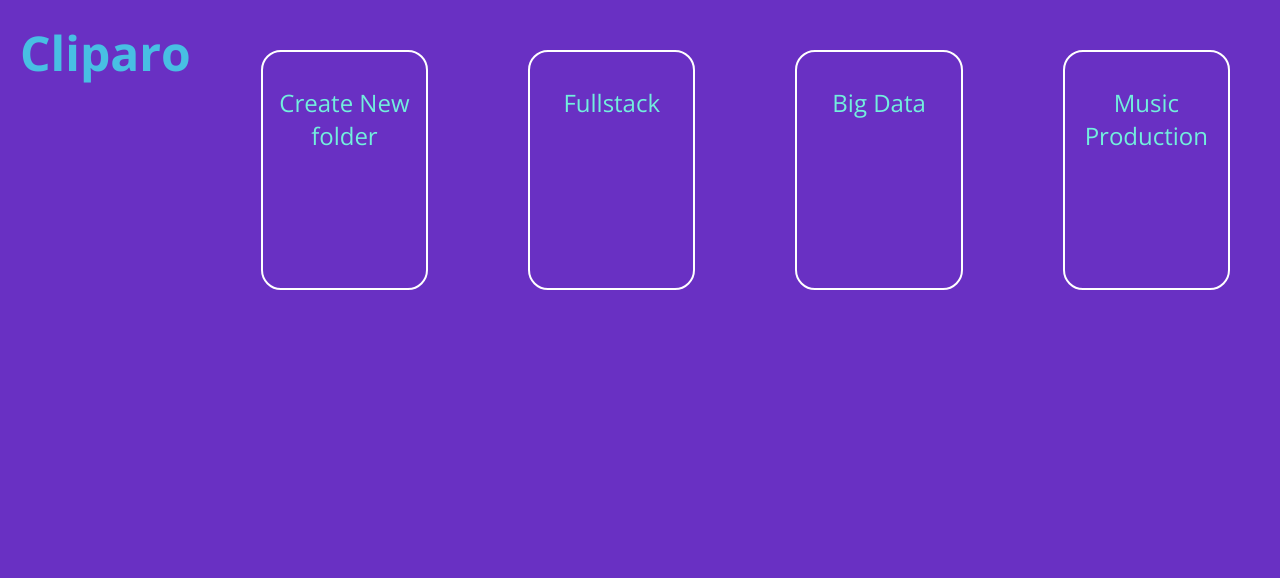
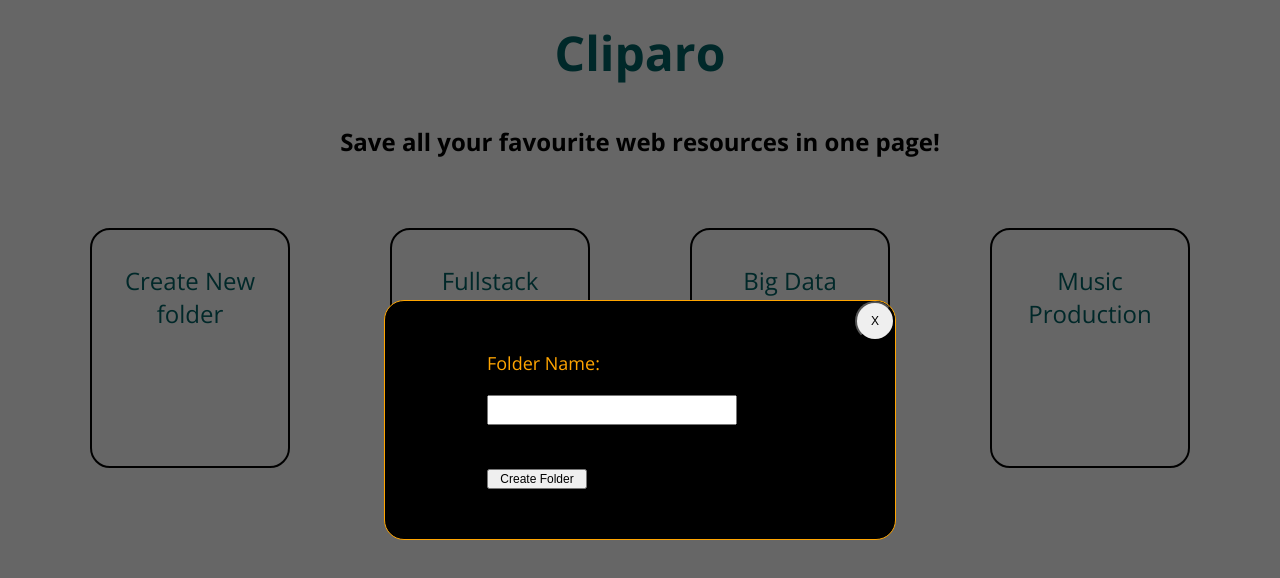
Before and after one commit to mlacosta/Cliparo, a React (Create React App) app: page / in a window 1280 px wide. Both pictures are taken after a click on the element "Create New folder". Shown: the top 578 px of the page. Built offline with nearby package versions, Linux system fonts and the light colour scheme.

Commit message:
work restored

```diff
--- a/src/components/AppCtx/AppCtx.js
+++ b/src/components/AppCtx/AppCtx.js
@@ -1,9 +1,10 @@
 import React from 'react';
 
 const colors = {
-	background:'#6930c3',
-	text: '#48bfe3',
-	text02: '#72efdd'
+	background:'white',
+	text: '#006466',
+	text02: '#006466',
+	spinner:'#3e1f47'
 }
 
 const AppContext = React.createContext();
--- a/src/components/Main/Box/Box.css
+++ b/src/components/Main/Box/Box.css
@@ -3,5 +3,5 @@
 }
 
 .Box:hover{
-    background-color: rgba(255,255,255,.3);
+    background-color: rgba(0,0,0,.3);
 }
--- a/src/components/Main/Box/Box.js
+++ b/src/components/Main/Box/Box.js
@@ -3,14 +3,14 @@ import {useAppContext} from '../../AppCtx/AppCtx';
 /*import {FaBeer } from 'react-icons/ai';*/
 import './Box.css';
 
-export default function Box({create, name }){
+export default function Box({create, name, onClick }){
 
 	const {colors} = useAppContext();
 
 	const box = {
 		height: 240,
 		width: 200,
-		border: `2px solid white`,
+		border: `2px solid black`,
 		borderRadius:'20px',
 		margin:50,
 		padding:10
@@ -25,7 +25,7 @@ export default function Box({create, name }){
 
 	return(
 
-			<div className="Box" style={box}>
+			<div className="Box" style={box} onClick = {onClick}>
 				{!create && <h3 style={title}>Create New folder</h3>}
 				{ create && <h3 style={title}>{name}</h3>	 }
 				{/*<AiOutlinePlusCircle ></AiOutlinePlusCircle >*/}
--- /dev/null
+++ b/src/components/Main/Main.css
@@ -0,0 +1,30 @@
+.loader{
+    margin-top:150px;
+
+}
+
+.box-container{
+    display: flex;
+    justify-content: center;
+    flex-wrap: wrap;
+}
+
+.main{
+    z-index: 5;
+    position: absolute;
+    top:0;
+    left:0;
+    width: 100%;
+    height: 100vh;
+    display: flex;
+    flex-direction: column;
+}
+
+.main-title{
+    text-align: center;
+}
+
+h2{
+    text-align: center;
+    font-size: 2rem;
+}
--- a/src/components/Main/Main.js
+++ b/src/components/Main/Main.js
@@ -1,6 +1,9 @@
 import React, {useEffect, useState} from 'react';
 import {useAppContext} from '../AppCtx/AppCtx';
 import Box from './Box/Box';
+import ClipLoader from "react-spinners/ClipLoader";
+import './Main.css';
+import Modal from './../Modal/Modal';
 
 let folders = [{name:'Fullstack'},{name:'Big Data'},{name: 'Music Production'}]
 
@@ -15,6 +18,7 @@ export default function Main(){
 
 	let [folder, setFolder] =  useState([]);
 	let [loading, setLoading] =  useState(true);
+	let [showModal,setModal] = useState(false);
 
 	useEffect(()=>{
 
@@ -41,10 +45,34 @@ export default function Main(){
 		display:'flex'
 	}
 
+
+	const handleCreate = ()=>{
+		setModal(true);
+	}
+
+	const handleClose = ()=>{
+		setModal(false);
+	}
+
+	const handleCreateFolder = (value)=>{
+		return ()=>{
+			setFolder([...folder,{name:value}]);
+			setModal(false);
+		}
+
+	}
+
 	return(<div className="main" style={main}>
-				<h1 style={title}>Cliparo</h1>
-				<Box create={false}></Box>
-				{!loading && folder.map((value)=>{return <Box create = {true} name = {value["name"]}></Box>}) }
-				{loading && <div>Loading...</div>}
+				<h1 className='main-title'style={title}>Cliparo</h1>
+				<h2>Save all your favourite web resources in one page!</h2>
+
+				<div className="box-container">
+				{loading && <ClipLoader color={colors.spinner} size={60} css='margin-top:150px;'/>}
+				{!loading && <Box create={false} onClick={handleCreate}/>}
+				{folder.map((value)=>{return <Box create = {true} name = {value["name"]}/>}) }
+
+				</div>
+				{showModal && <Modal onClose = {handleClose} onCreate = {handleCreateFolder}/>}
+
 			</div>)
 }
--- /dev/null
+++ b/src/components/Modal/Modal.css
@@ -0,0 +1,48 @@
+.modal-shadow{
+    z-index:10;
+    height: 100vh;
+    width: 100%;
+    background-color:rgba(0,0,0,.6);
+    position: absolute;
+    top:0;
+    left:0;
+}
+
+.modal{
+    position: relative;
+    border-radius: 20px;
+    z-index: 15;
+    width: 40%;
+    height: 30%;
+    background-color: black;
+    margin: 300px auto;
+    border: thin solid orange;
+    color: orange;
+}
+
+.close{
+    position: absolute;
+    right:0;
+    width: 40px;
+    height: 40px;
+    border-radius: 100%;
+}
+
+.form{
+    position: absolute;
+    display: flex;
+    flex-direction: column;
+    justify-content: center;
+    padding: 50px 20%;
+    font-size: 1.5rem;
+}
+
+.folder-name{
+    width: 250px;
+    height: 30px;
+    margin:20px 0;
+}
+
+.create{
+    width: 100px;
+}
--- /dev/null
+++ b/src/components/Modal/Modal.js
@@ -0,0 +1,23 @@
+import React, {useState} from 'react';
+import './Modal.css'
+
+export default function Modal({ onClose, onCreate }){
+	let [name,setName] = useState('');
+
+	return(
+	<>
+		<div className="modal-shadow">
+			<div className="modal">
+				<button className='close' onClick={onClose}>X</button>
+				<div className="form">
+					Folder Name:
+					<input className='folder-name'type="text" onChange = {(evnt)=>{setName(evnt.target.value)}}/><br/>
+					<button className='create' onClick={onCreate(name)}>Create Folder</button>
+				</div>
+
+			</div>
+		</div>
+
+	</>
+	)
+}
```
Also changed, not shown: src/components/Login/Login.js (added, +10 -0 lines), src/components/Cartel/Cartel.js (added).
